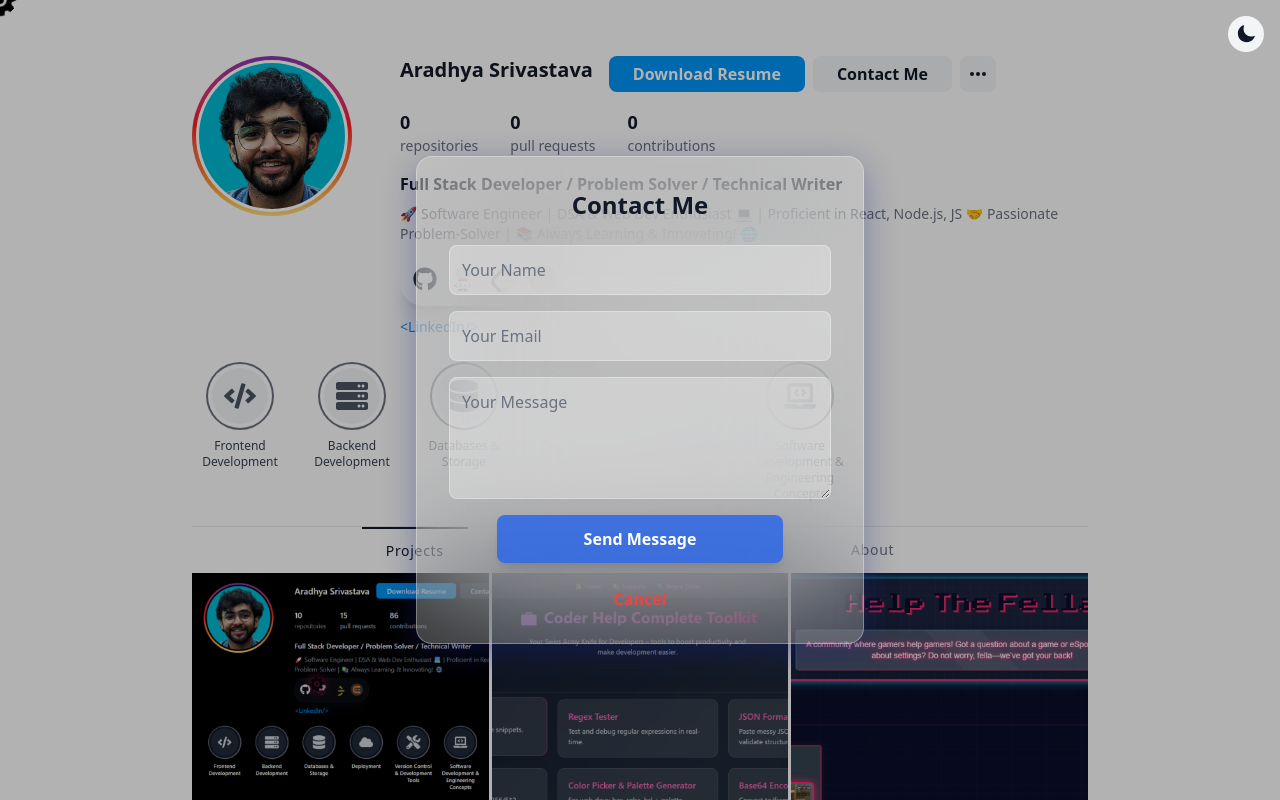
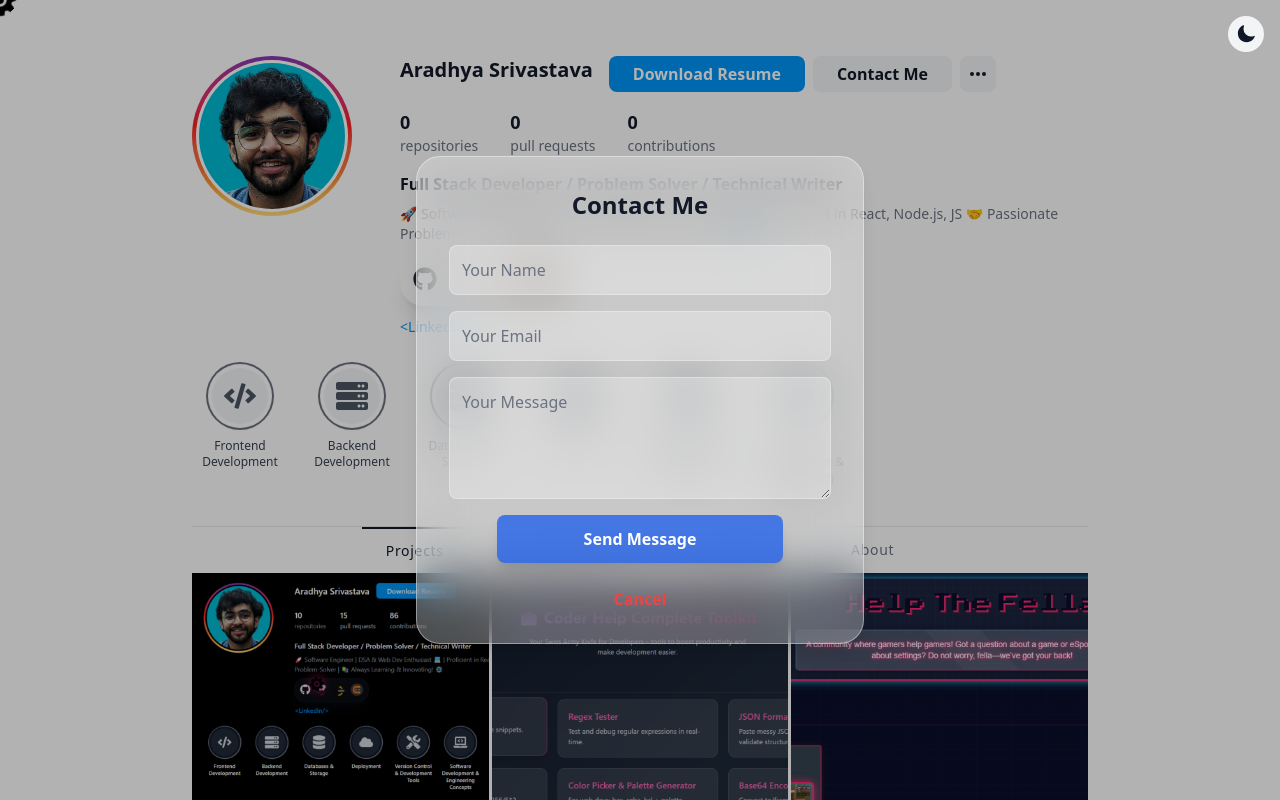
Before and after one commit to aradhya-7-7/portfolio, a React (Vite) app: page / in a window 1280 px wide. Both pictures are taken after a click on the button "Contact Me". Shown: the top 800 px of the page. Built offline with nearby package versions, Linux system fonts and the light colour scheme; no server answers.

Commit message:
modified contact email

```diff
--- a/src/components/ContactForm.jsx
+++ b/src/components/ContactForm.jsx
@@ -12,12 +12,20 @@ const ContactForm = ({ onClose }) => {
 
   const handleSubmit = (e) => {
     e.preventDefault();
+
+    const templateParams = {
+      from_name: formData.name,
+      user_email: formData.email,
+      message: formData.message,
+      to_name: "Aradhya Srivastava", // Replace with your actual name
+    };
+
     emailjs
       .send(
-        "service_xahjxka",
-        "template_tsema5i",
-        formData,
-        "w9fTIM19r2oHHbZvv"
+        "service_2ttlo7i",      // Your EmailJS service ID
+        "template_f8rb6ca",     // Your EmailJS template ID
+        templateParams,         // ✅ Custom parameter object
+        "RhPJ_JJqj4_q95HbZ"     // Your public API key
       )
       .then(() => {
         alert("Message Sent Successfully!");
@@ -32,13 +40,14 @@ const ContactForm = ({ onClose }) => {
   return (
     <div className="fixed inset-0 flex items-center justify-center bg-black/30">
       <div
-        className={`w-full max-w-md p-8 rounded-2xl backdrop-blur-3xl shadow-[0_8px_32px_0_rgba(31,38,135,0.37)] transition-all duration-300
-        ${
-          darkMode
-            ? "bg-gray-800/20 text-white border border-gray-700/30"
-            : "bg-white/20 text-gray-900 border border-white/30"
-        }`}
-      >
+  className={`w-full max-w-md p-8 rounded-3xl backdrop-blur-xl shadow-lg transition-all duration-300 border
+  ${
+    darkMode
+      ? "bg-white/10 text-white border-white/10"
+      : "bg-white/30 text-gray-900 border-white/40"
+  }`}
+>
+
         <h2 className="text-2xl font-semibold mb-6 text-center">Contact Me</h2>
         <form onSubmit={handleSubmit} className="flex flex-col gap-4">
           <input
@@ -85,8 +94,7 @@ const ContactForm = ({ onClose }) => {
           />
           <button
             type="submit"
-            className="bg-blue-600/80 hover:bg-blue-700/90 text-white p-3 rounded-lg transition font-semibold shadow-lg hover:shadow-blue-500/25 w-3/4 mx-auto
-"
+            className="bg-blue-600/80 hover:bg-blue-700/90 text-white p-3 rounded-lg transition font-semibold shadow-lg hover:shadow-blue-500/25 w-3/4 mx-auto"
           >
             Send Message
           </button>
```
